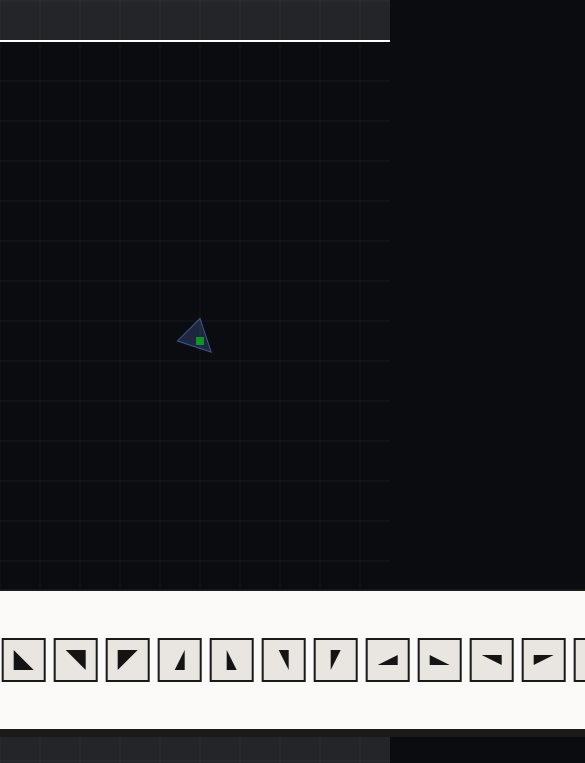
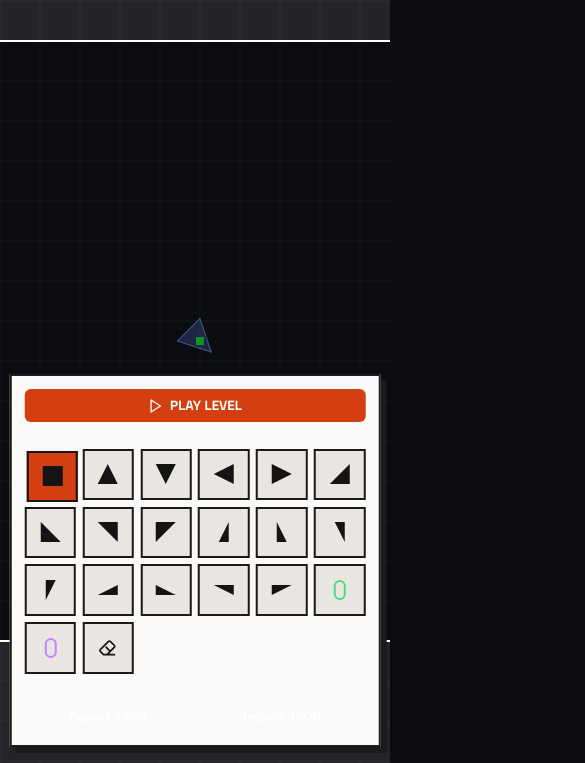
Before and after one commit to numairfm/labs, a website built with Vite: page src/tools/gd-wave/index.html in a window 390 px wide. Shown: the part 81-844 px from the top of the page, 585 px wide, since content can reach past the window. Built offline with nearby package versions, Linux system fonts and the light colour scheme; a web font is replaced by a local one.

Commit message:
feat: enhance flappy-bird touch mechanics and register new tools in manifest

```diff
--- a/src/tools/flappy-bird/index.html
+++ b/src/tools/flappy-bird/index.html
@@ -38,7 +38,7 @@
     <div id="ui-layer">
       <div id="start-screen" class="screen active">
         <h2>Flappy Bird</h2>
-        <p>Click or Space to jump</p>
+        <p>Tap, Click or Space to jump</p>
         <button id="start-btn" class="button">Start Game</button>
       </div>
       <div id="game-over-screen" class="screen">
--- a/src/tools/gd-wave/main.js
+++ b/src/tools/gd-wave/main.js
@@ -185,6 +185,31 @@ document.addEventListener('DOMContentLoaded', () => {
   window.addEventListener('keyup', (e) => {
     if (e.code === 'Space') player.isHolding = false;
   });
+
+  // Touch event locks for mobile gameplay stability
+  canvas.addEventListener('touchstart', (e) => {
+    if (mode === 'play') {
+      e.preventDefault();
+      if (state === 'crashed') {
+        startPlayMode();
+      } else {
+        player.isHolding = true;
+      }
+    }
+  }, { passive: false });
+
+  canvas.addEventListener('touchmove', (e) => {
+    if (mode === 'play') {
+      e.preventDefault(); // Absolute lock scroll
+    }
+  }, { passive: false });
+
+  canvas.addEventListener('touchend', (e) => {
+    if (mode === 'play') {
+      e.preventDefault();
+      player.isHolding = false;
+    }
+  }, { passive: false });
 
   // --- EDITOR LOGIC ---
   function handleEditorAction(clientX, clientY) {
--- a/src/tools/gd-wave/style.css
+++ b/src/tools/gd-wave/style.css
@@ -261,3 +261,57 @@ canvas#game-canvas {
   color: rgba(255,255,255,0.8);
   margin-top: 1rem;
 }
+
+/* Responsive styles for Mobile devices */
+@media (max-width: 768px) {
+  .editor-panel {
+    bottom: 1rem;
+    left: 50%;
+    transform: translateX(-50%);
+    width: 95%;
+    max-width: 480px;
+    flex-direction: column;
+    gap: 0.8rem;
+    padding: 0.8rem;
+    align-items: stretch;
+  }
+
+  .editor-header {
+    border-right: none;
+    border-bottom: 1px solid rgba(255, 255, 255, 0.1);
+    padding-right: 0;
+    padding-bottom: 0.8rem;
+  }
+
+  .tool-grid {
+    display: grid;
+    grid-template-columns: repeat(7, 1fr);
+    gap: 0.4rem;
+  }
+
+  .tool-btn {
+    width: 100%;
+    height: auto;
+    aspect-ratio: 1 / 1;
+    padding: 0;
+  }
+
+  .data-section {
+    border-left: none;
+    border-top: 1px solid rgba(255, 255, 255, 0.1);
+    padding-left: 0;
+    padding-top: 0.8rem;
+    flex-direction: row;
+    gap: 0.5rem;
+  }
+
+  .data-section .action-btn {
+    flex: 1;
+  }
+}
+
+@media (max-width: 480px) {
+  .tool-grid {
+    grid-template-columns: repeat(6, 1fr);
+  }
+}
```
Also changed, not shown: src/tools/flappy-bird/main.js (+7 -1 lines), src/assets/js/manifest.json.
